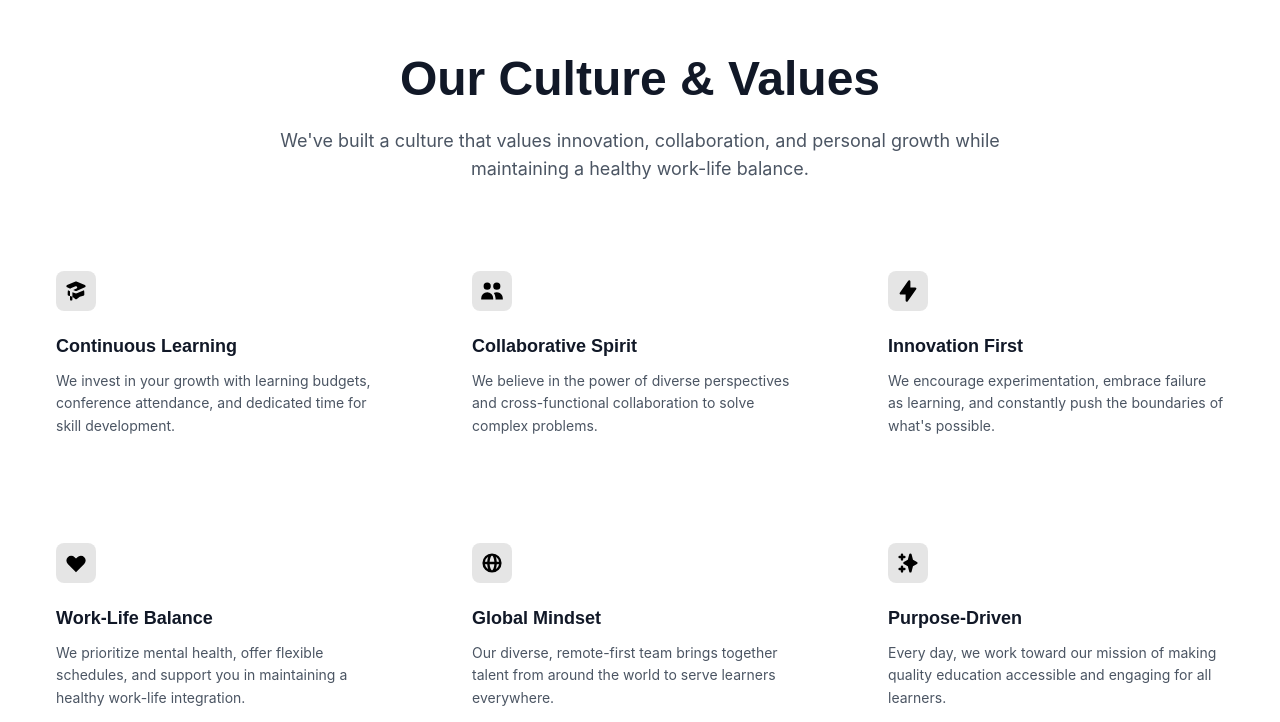
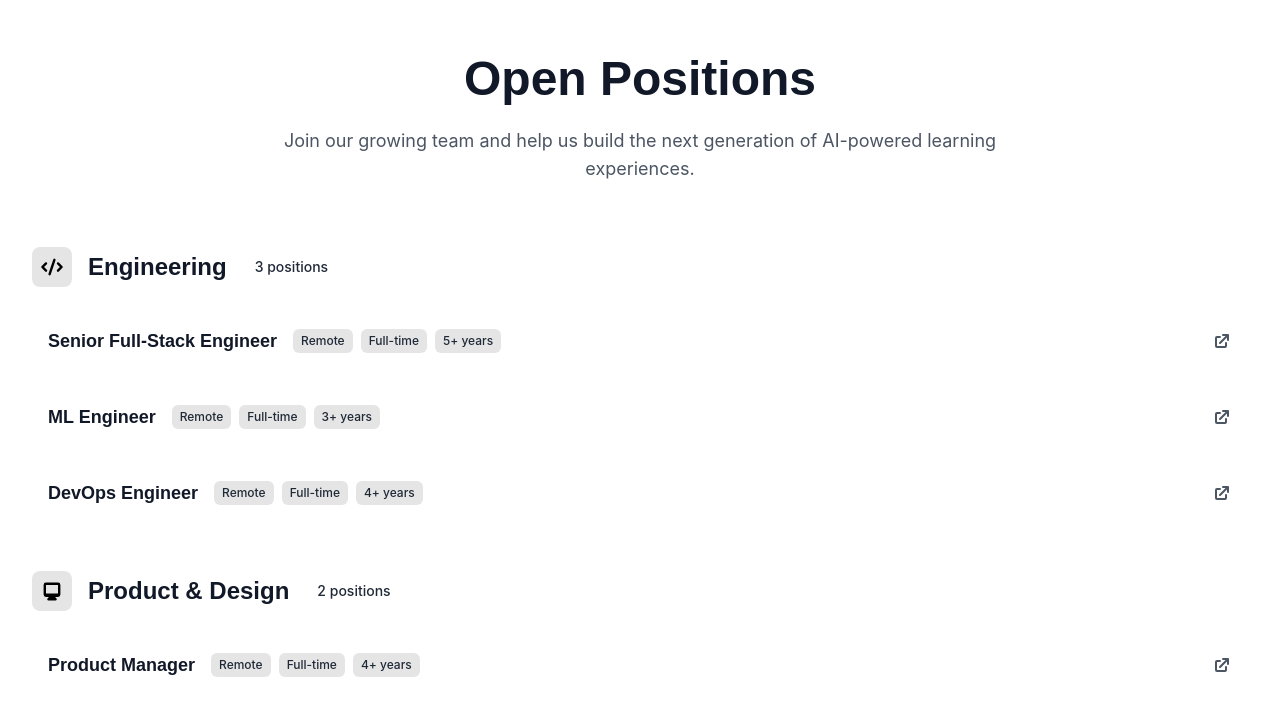
Before and after one commit to Muchafara/learniva-ai, a Next.js app: page /careers in a window 1280 px wide. Shown: the part 2075-2797 px from the top of the page. Built offline with nearby package versions, Linux system fonts and the light colour scheme.

Commit message:
refactor: restructure layout in multiple pages to improve component organization and add Footer

```diff
--- a/src/app/about/page.tsx
+++ b/src/app/about/page.tsx
@@ -1,4 +1,5 @@
 import { Navigation } from '@/components/layout/Navigation'
+import { Footer } from '@/components/layout/Footer'
 import { AboutHero } from '@/components/about/AboutHero'
 import { MissionVision } from '@/components/about/MissionVision'
 import { Values } from '@/components/about/Values'
@@ -6,12 +7,15 @@ import { Team } from '@/components/about/Team'
 
 export default function AboutPage() {
   return (
-    <div className="overflow-hidden">
+    <>
       <Navigation />
-      <AboutHero />
-      <MissionVision />
-      <Values />
-      <Team />
-    </div>
+      <div className="overflow-hidden">
+        <AboutHero />
+        <MissionVision />
+        <Values />
+        <Team />
+      </div>
+      <Footer />
+    </>
   )
 }
--- a/src/app/blog/[id]/page.tsx
+++ b/src/app/blog/[id]/page.tsx
@@ -8,12 +8,14 @@ export default async function Page({ params }: { params: Promise<{ id: string }>
   const { id } = await params
 
   return (
-    <div className="overflow-hidden">
+    <>
       <Navigation />
-      <BlogPost id={id} />
-      <RelatedPosts />
-      <NewsletterSignup />
+      <div className="overflow-hidden">
+        <BlogPost id={id} />
+        <RelatedPosts />
+        <NewsletterSignup />
+      </div>
       <Footer />
-    </div>
+    </>
   )
 }
--- a/src/app/blog/page.tsx
+++ b/src/app/blog/page.tsx
@@ -7,12 +7,15 @@ import { Footer } from '@/components/layout/Footer'
 
 export default function BlogPage() {
   return (
-    <div className="overflow-hidden">
+    <>
       <Navigation />
-      <BlogHero />
-      <BlogCategories />
-      <BlogGrid />
-      <NewsletterSignup />
-    </div>
+      <div className="overflow-hidden">
+        <BlogHero />
+        <BlogCategories />
+        <BlogGrid />
+        <NewsletterSignup />
+      </div>
+      <Footer />
+    </>
   )
 }
--- a/src/app/careers/page.tsx
+++ b/src/app/careers/page.tsx
@@ -1,17 +1,19 @@
 import { CareersHero } from '@/components/careers/CareersHero'
 import { WhyJoinUs } from '@/components/careers/WhyJoinUs'
 import { OpenPositions } from '@/components/careers/OpenPositions'
-import { Culture } from '@/components/careers/Culture'
 import { Navigation } from '@/components/layout/Navigation'
+import { Footer } from '@/components/layout/Footer'
 
 export default function CareersPage() {
   return (
-    <div className="overflow-hidden">
+    <>
       <Navigation />
-      <CareersHero />
-      <WhyJoinUs />
-      <Culture />
-      <OpenPositions />
-    </div>
+      <div className="overflow-hidden">
+        <CareersHero />
+        <WhyJoinUs />
+        <OpenPositions />
+      </div>
+      <Footer />
+    </>
   )
 }
--- a/src/app/contact/page.tsx
+++ b/src/app/contact/page.tsx
@@ -1,15 +1,19 @@
 import { Navigation } from '@/components/layout/Navigation'
+import { Footer } from '@/components/layout/Footer'
 import { ContactHero } from '@/components/contact/ContactHero'
 import { ContactForm } from '@/components/contact/ContactForm'
 import { FAQ } from '@/components/contact/FAQ'
 
 export default function ContactPage() {
   return (
-    <main className="min-h-screen">
+    <>
       <Navigation />
-      <ContactHero />
-      <ContactForm />
-      <FAQ />
-    </main>
+      <main className="min-h-screen">
+        <ContactHero />
+        <ContactForm />
+        <FAQ />
+      </main>
+      <Footer />
+    </>
   )
 }
--- a/src/app/layout.tsx
+++ b/src/app/layout.tsx
@@ -1,8 +1,6 @@
 import '../styles/globals.css'
 import type { Metadata } from 'next'
 import { ThemeProvider } from '@/components/providers/theme-provider'
-import { Navigation } from '@/components/layout/Navigation'
-import { Footer } from '@/components/layout/Footer'
 
 export const metadata: Metadata = {
   title: 'Learniva AI - Transform Static Notes into Dynamic Learning',
@@ -57,7 +55,6 @@ export default function RootLayout({
           disableTransitionOnChange
         >
           <main className="relative z-10">{children}</main>
-          <Footer />
         </ThemeProvider>
       </body>
     </html>
--- a/src/app/page.tsx
+++ b/src/app/page.tsx
@@ -4,9 +4,13 @@ import { SocialProof } from '@/components/home/SocialProof'
 import { Features } from '@/components/home/Features'
 import { UseCases } from '@/components/home/UseCases'
 import LearnivaAIDashboard from '@/components/home/LearnivaAIDashboard'
+import { Navigation } from '@/components/layout/Navigation'
+import { Footer } from '@/components/layout/Footer'
 
 export default function HomePage() {
   return (
+    <>
+      <Navigation />
       <div className="overflow-hidden">
         <Hero />
         <TrustedByInstitutions />
@@ -15,5 +19,7 @@ export default function HomePage() {
         <Features />
         <UseCases />
       </div>
+      <Footer />
+    </>
   )
 }
--- a/src/components/careers/Culture.tsx
+++ /dev/null
@@ -1,93 +0,0 @@
-'use client'
-
-import { motion } from 'framer-motion'
-import { HiHeart, HiLightningBolt, HiUsers, HiAcademicCap, HiGlobeAlt, HiSparkles } from 'react-icons/hi'
-
-const cultureValues = [
-  {
-    icon: HiAcademicCap,
-    title: 'Continuous Learning',
-    description: 'We invest in your growth with learning budgets, conference attendance, and dedicated time for skill development.'
-  },
-  {
-    icon: HiUsers,
-    title: 'Collaborative Spirit',
-    description: 'We believe in the power of diverse perspectives and cross-functional collaboration to solve complex problems.'
-  },
-  {
-    icon: HiLightningBolt,
-    title: 'Innovation First',
-    description: 'We encourage experimentation, embrace failure as learning, and constantly push the boundaries of what\'s possible.'
-  },
-  {
-    icon: HiHeart,
-    title: 'Work-Life Balance',
-    description: 'We prioritize mental health, offer flexible schedules, and support you in maintaining a healthy work-life integration.'
-  },
-  {
-    icon: HiGlobeAlt,
-    title: 'Global Mindset',
-    description: 'Our diverse, remote-first team brings together talent from around the world to serve learners everywhere.'
-  },
-  {
-    icon: HiSparkles,
-    title: 'Purpose-Driven',
-    description: 'Every day, we work toward our mission of making quality education accessible and engaging for all learners.'
-  }
-]
-
-export function Culture() {
-  return (
-    <section className="py-24 bg-white dark:bg-black">
-      <div className="max-w-7xl mx-auto px-4 sm:px-6 lg:px-8">
-        <motion.div
-          initial={{ opacity: 0, y: 20 }}
-          whileInView={{ opacity: 1, y: 0 }}
-          transition={{ duration: 0.6 }}
-          viewport={{ once: true }}
-          className="text-center mb-16"
-        >
-          <h2 className="text-3xl sm:text-4xl lg:text-5xl font-bold text-gray-900 dark:text-white mb-6">
-            Our{' '}
-            <span className="text-gray-900 dark:text-white">
-              Culture & Values
-            </span>
-          </h2>
-          <p className="text-lg text-gray-600 dark:text-gray-300 max-w-3xl mx-auto">
-            We've built a culture that values innovation, collaboration, and personal growth while maintaining a healthy work-life balance.
-          </p>
-        </motion.div>
-
-        <div className="grid grid-cols-1 md:grid-cols-2 lg:grid-cols-3 gap-8">
-          {cultureValues.map((value, index) => (
-            <motion.div
-              key={value.title}
-              initial={{ opacity: 0, y: 20 }}
-              whileInView={{ opacity: 1, y: 0 }}
-              transition={{ duration: 0.6, delay: index * 0.1 }}
-              viewport={{ once: true }}
-              className="min-h-[240px] bg-white/10 dark:bg-white/5 backdrop-blur-md rounded-md p-6"
-            >
-              <div className="flex flex-col h-full space-y-6">
-                <div className="relative">
-                  <div className="p-2 bg-black/10 dark:bg-white/10 rounded-lg w-fit">
-                    <value.icon className="w-6 h-6 text-black dark:text-white" />
-                  </div>
-                </div>
-
-                <div className="space-y-3">
-                  <h3 className="text-gray-900 dark:text-white font-semibold text-lg leading-tight">
-                    {value.title}
-                  </h3>
-                  <p className="text-gray-600 dark:text-gray-400 text-sm leading-relaxed">
-                    {value.description}
-                  </p>
-                </div>
-              </div>
-            </motion.div>
-          ))}
-        </div>
-      </div>
-    </section>
-  )
-}
```
Lines whose indentation alone changed are shown as unchanged.
